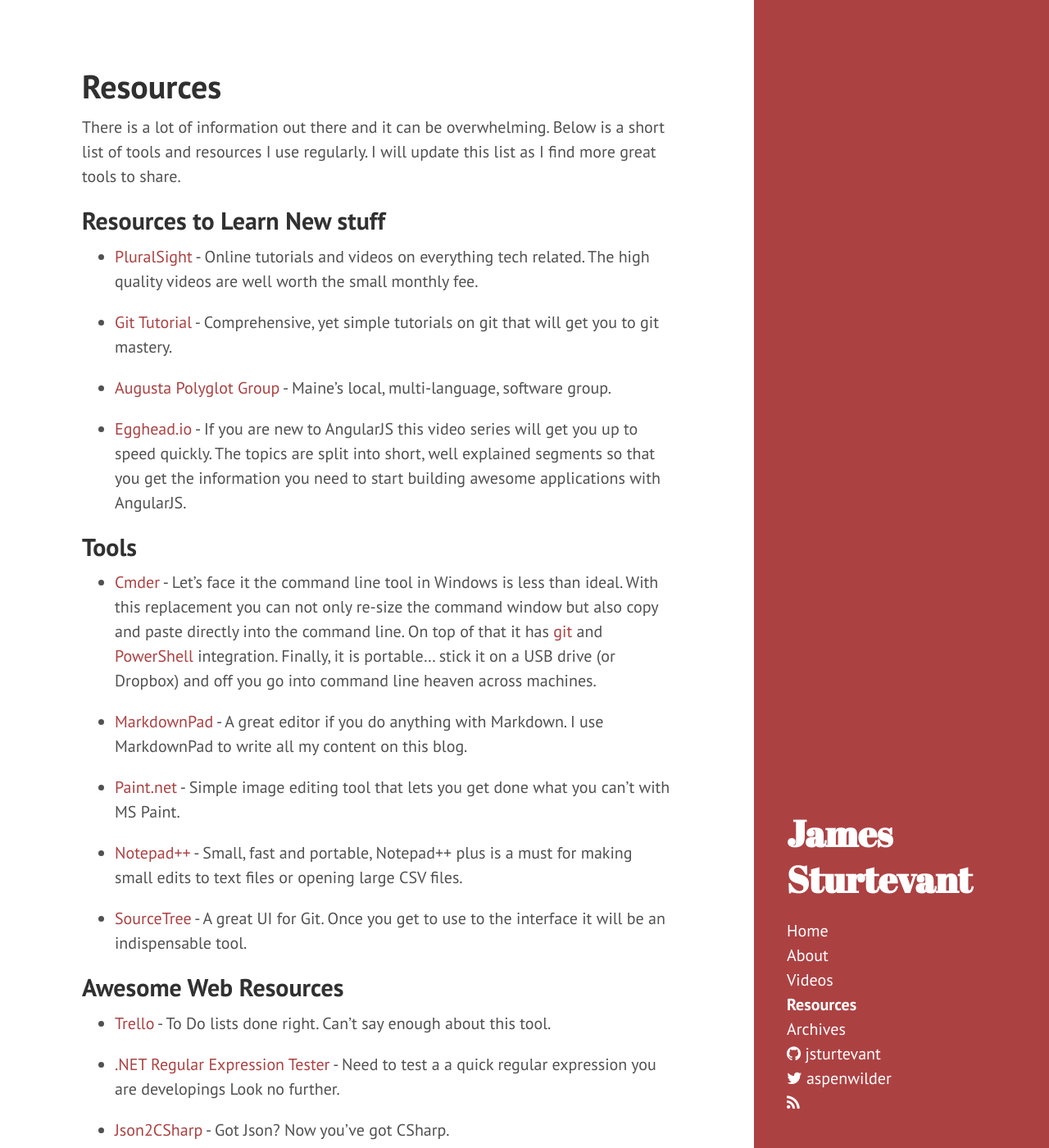
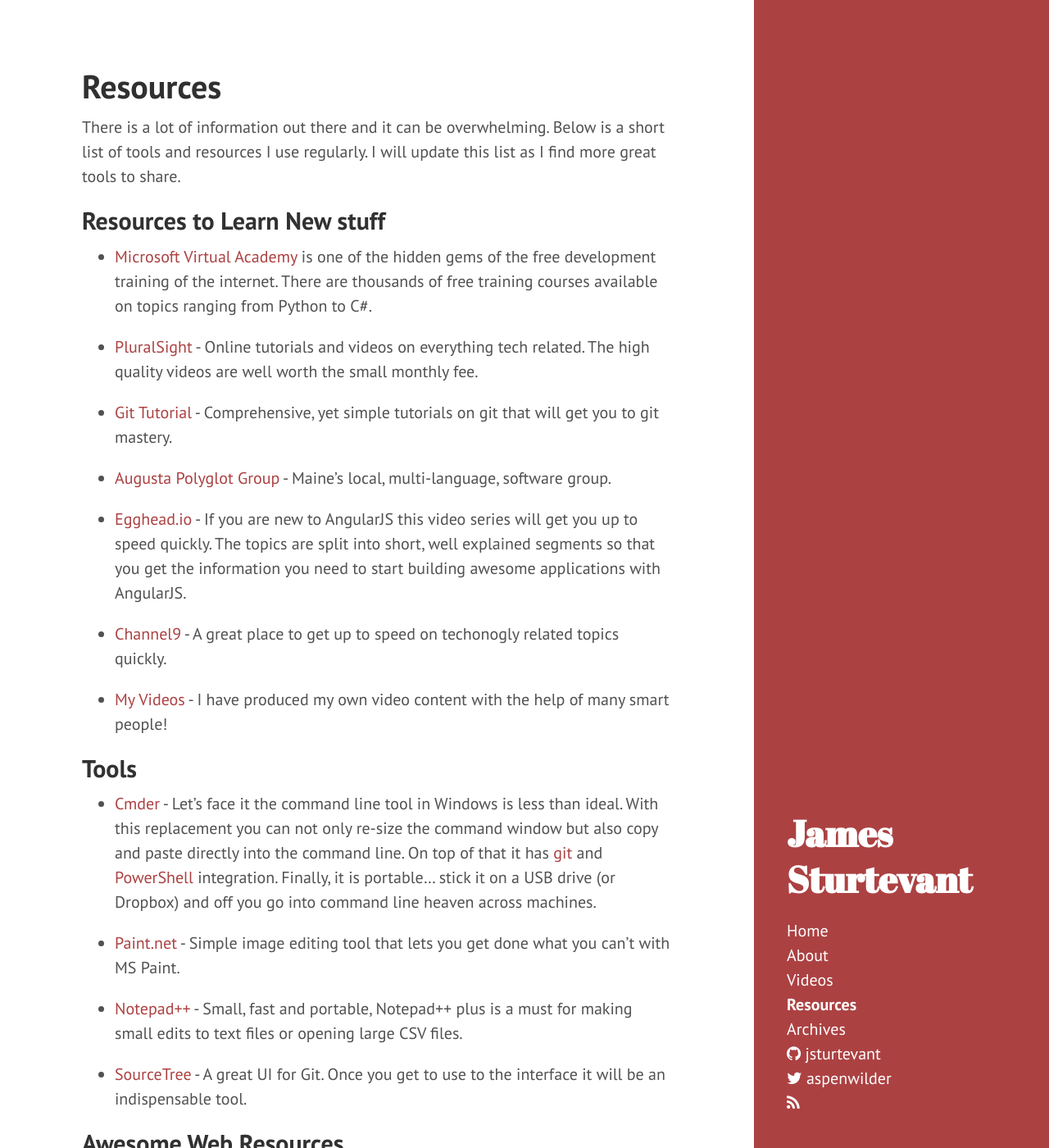
Before and after one commit to jsturtevant/jsturtevant.github.io, a Jekyll site: the page built from resources/index.markdown, in a window 1280 px wide and 1400 px high. Shown: the whole window at 82% size. Built offline with Jekyll 4.4.1, drawn with Linux system fonts in a browser that asks for light colours; nearby versions of some CDN libraries; Markdown is read by kramdown in place of the engine named in the settings; some of the changed text lies outside the part shown.

Commit message:
updated resources

```diff
--- a/resources/index.markdown
+++ b/resources/index.markdown
@@ -7,6 +7,8 @@ date:   2014-11-25
 There is a lot of information out there and it can be overwhelming.  Below is a short list of tools and resources I use regularly. I will update this list as I find more great tools to share.
 
 ## Resources to Learn New stuff
+- [Microsoft Virtual Academy](https://mva.microsoft.com/) is one of the hidden gems of the free development training of the internet.  There are thousands of free training courses available on topics ranging from Python to C#.
+
 - [PluralSight](http://www.pluralsight.com/) - Online tutorials and videos on everything tech related.  The high quality videos are well worth the small monthly fee.
 
 - [Git Tutorial](https://www.atlassian.com/git/tutorials/) - Comprehensive, yet simple tutorials on git that will get you to git mastery.
@@ -15,10 +17,12 @@ There is a lot of information out there and it can be overwhelming.  Below is a
 
 - [Egghead.io](https://egghead.io/) - If you are new to AngularJS this video series will get you up to speed quickly.  The topics are split into short, well explained segments so that you get the information you need to start building awesome applications with AngularJS.
 
+- [Channel9](https://channel9.msdn.com/) - A great place to get up to speed on techonogly related topics quickly.
+
+- [My Videos](/videos) - I have produced my own video content with the help of many smart people!
+
 ## Tools
 - [Cmder](http://bliker.github.io/cmder/) - Let's face it the command line tool in Windows is less than ideal.  With this replacement you can not only re-size the command window but also copy and paste directly into the command line.  On top of that it has [git](http://git-scm.com/) and [PowerShell](http://technet.microsoft.com/en-us/scriptcenter/powershell.aspx) integration.  Finally, it is portable... stick it on a USB drive (or Dropbox) and off you go into command line heaven across machines.
-
-- [MarkdownPad](http://markdownpad.com/) - A great editor if you do anything with Markdown.  I use MarkdownPad to write all my content on this blog.
 
 - [Paint.net](http://www.getpaint.net/) - Simple image editing tool that lets you get done what you can't with MS Paint.
 
@@ -38,11 +42,18 @@ There is a lot of information out there and it can be overwhelming.  Below is a
 
 - [0to255](http://www.0to255.com/) - Need a quick variation of a color?  This tool has got you covered.
 
+- [Web Page Test](http://www.webpagetest.org/) -  Get a free speed test of your sites performance and suggestions to improve the speed.
+
+- [Markdown Cheatsheet](https://github.com/adam-p/markdown-here/wiki/Markdown-Cheatsheet) - A  quick reference and showcase of Markdown.
+
+- [Git Ignore Templates](https://github.com/github/gitignore) - More .gitignore templates than you need
+
 ## IDEs -  Integrated Development Environments
 - [Visual Studio Community Edition](http://www.visualstudio.com/en-us/products/visual-studio-community-vs) - Visual Studio is now free!  This is hand down one of the best [IDE's](http://en.wikipedia.org/wiki/Integrated_development_environment) out there and until recently was prohibitively expensive.  I use Visual Studio *everyday* as a professional developer.  What is even better is with [Xamiran](http://xamarin.com/) integration you can create cross platform mobile apps.  And if your a keyboard shortcut fanatic, don't forget to check out my plug-in [AceJump](https://visualstudiogallery.msdn.microsoft.com/2d045428-ec7e-4a77-802c-5365f9ddafa2).
 
 - [PyCharm Community Edition](https://www.jetbrains.com/pycharm/features/editions_comparison_matrix.html) - If you do any python development this is a must have IDE.  It give you re-factoring, debugging and much more.
 
+- [Visual Studio Code](https://code.visualstudio.com/) - A great light weight editor with debugging support.  Even Google engineers like it
 
 ## References
 
```
